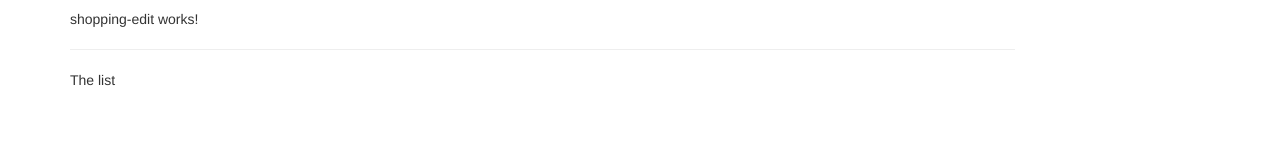
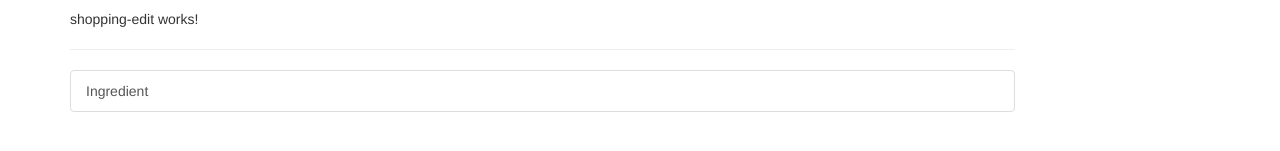
Before and after one commit to luislard/recipeProject, an Angular app: page / in a window 1280 px wide. Shown: the part 381-532 px from the top of the page. Built offline with nearby package versions, Linux system fonts and the light colour scheme.

Commit message:
editing the html for the shopping list and creating the property in the component

```diff
--- a/src/app/shopping-list/shopping-list.component.html
+++ b/src/app/shopping-list/shopping-list.component.html
@@ -2,6 +2,8 @@
   <div class="col-xs-10">
     <app-shopping-edit></app-shopping-edit>
     <hr>
-    <p>The list</p>
+    <ul class="list-group">
+      <a class="list-group-item" style="cursor: pointer">Ingredient</a>
+    </ul>
   </div>
 </div>
--- a/src/app/shopping-list/shopping-list.component.ts
+++ b/src/app/shopping-list/shopping-list.component.ts
@@ -6,6 +6,7 @@ import { Component, OnInit } from '@angular/core';
   styleUrls: ['./shopping-list.component.css']
 })
 export class ShoppingListComponent implements OnInit {
+  ingredients = [];
 
   constructor() { }
 
```
